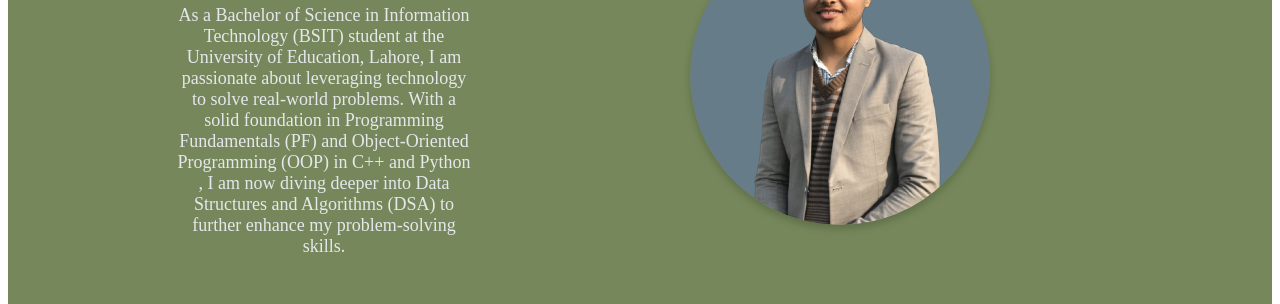
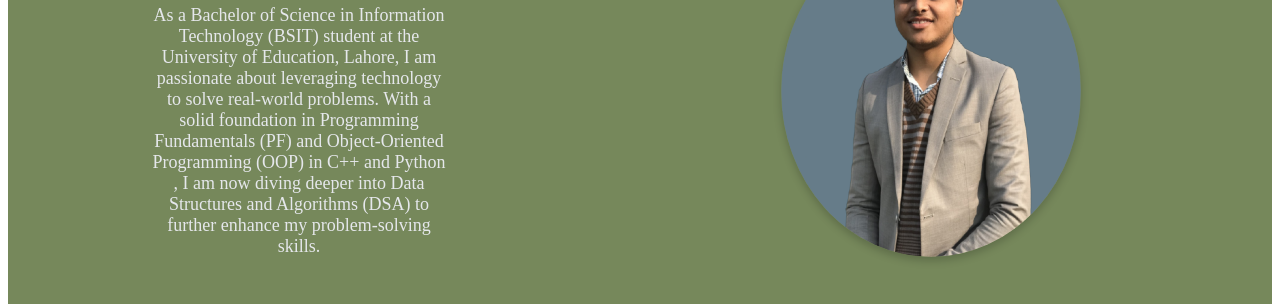
Before and after one commit to farhankhalidkayani/Flex-box-project, a plain HTML site: page index.html in a window 1280 px wide. Shown: the part 293-597 px from the top of the page. Drawn offline with Linux system fonts and the light colour scheme.

Commit message:
Centered Image in the top content div

```diff
--- a/style.css
+++ b/style.css
@@ -108,8 +108,21 @@ ul {
 
 }
 
+.TopImage div {
+    display: flex;
+    justify-content: center;
+    flex: 1;
+}
+
+.TopImage {
+    display: flex;
+    padding: 50px;
+    justify-content: center;
+    align-content: center;
+}
+
 .TopImage img {
-    margin: 50px 50px;
+
     width: 300px;
     box-shadow: 0px 4px 8px rgba(0, 0, 0, 0.2);
     border-radius: 50%;
```
